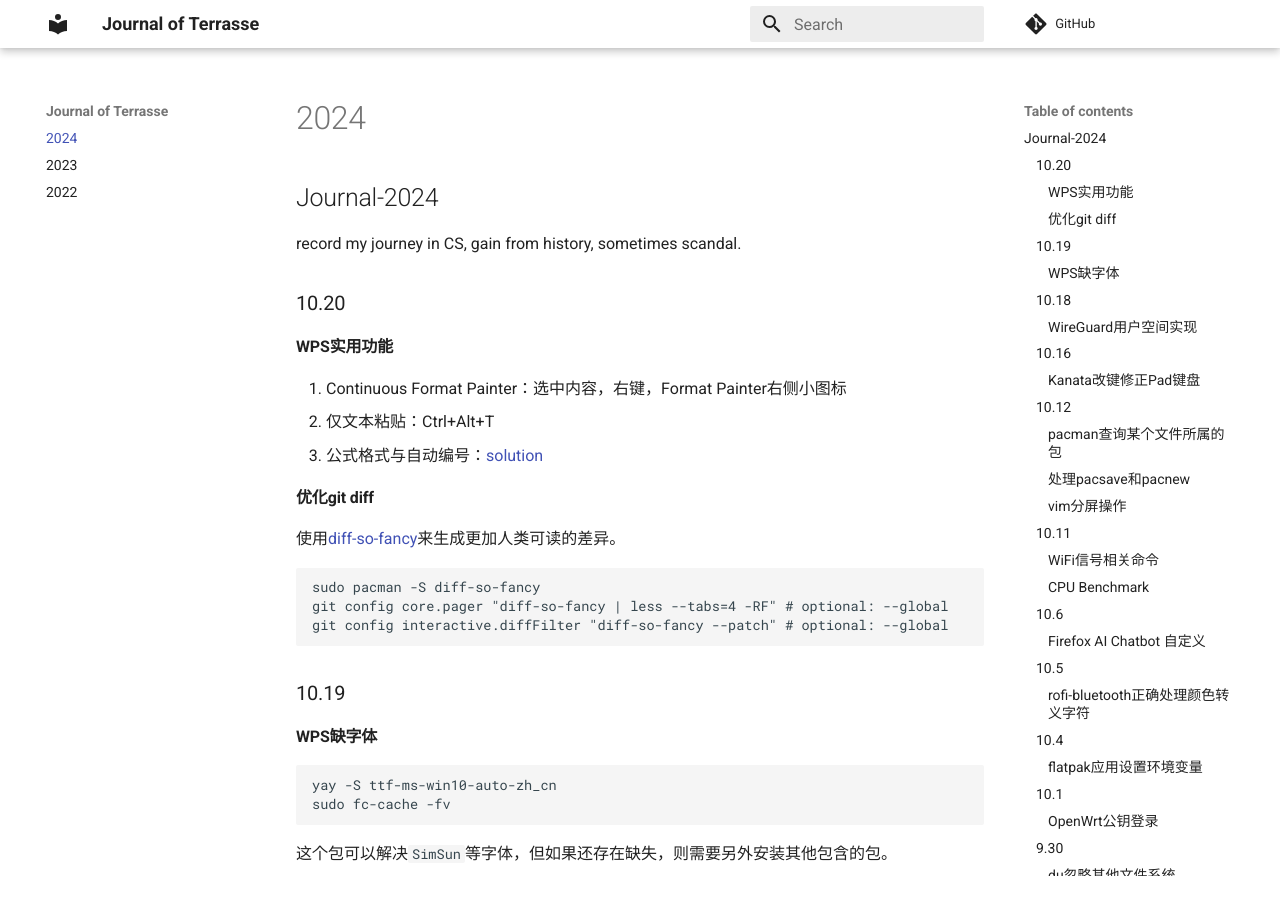
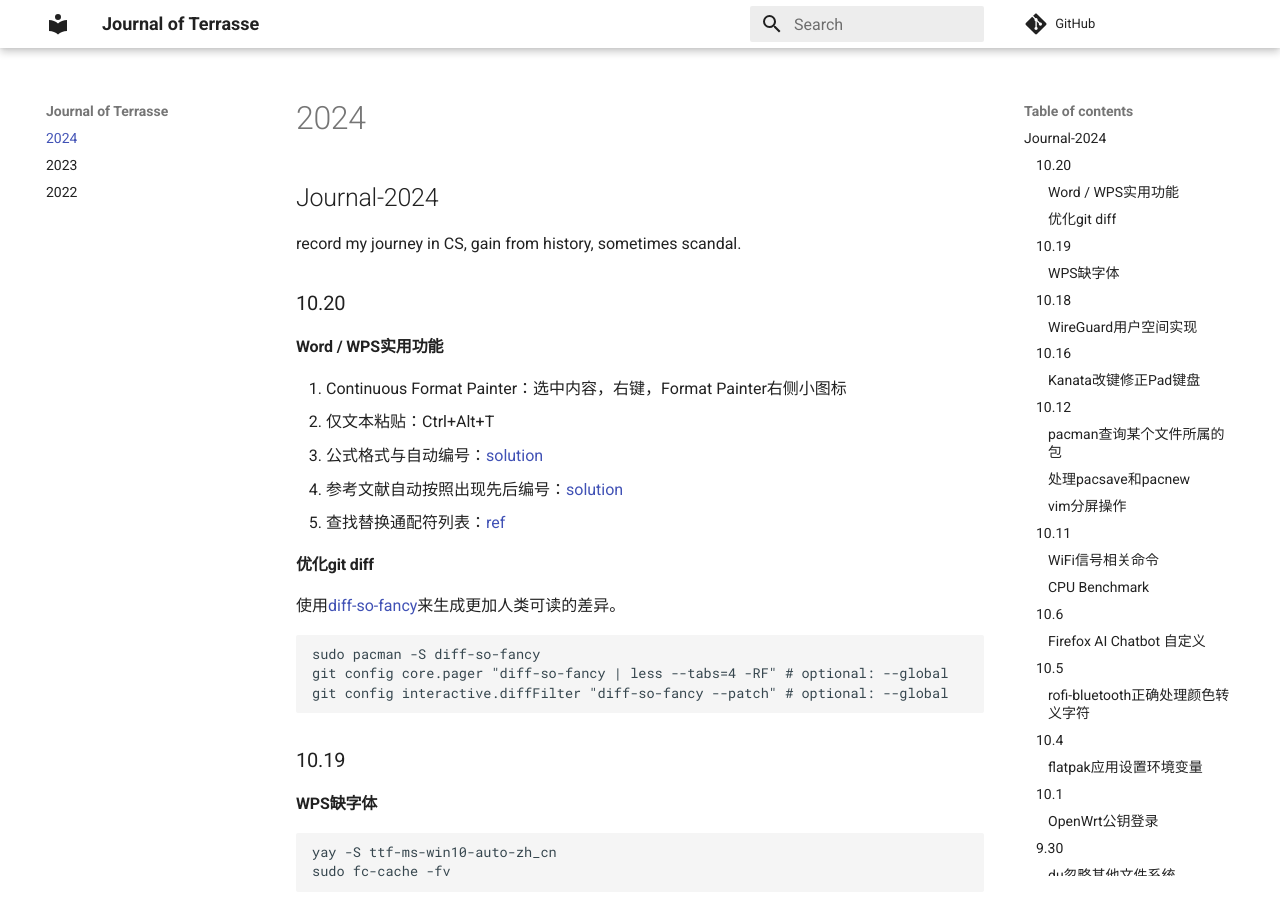
Before and after one commit to Jerry-Terrasse/journal, an MkDocs documentation site: the page built from docs/2024.md, in a window 1280 px wide and 900 px high. Built offline with MkDocs 1.6.1 and Material for MkDocs 9.7.7, drawn with Linux system fonts in a browser that asks for light colours; comment, search, counter and statistics services are not loaded.

Commit message:
update (Mon Oct 21 01:02:44 PM CST 2024)

```diff
--- a/docs/2024.md
+++ b/docs/2024.md
@@ -4,11 +4,13 @@ record my journey in CS, gain from history, sometimes scandal.
 
 ### 10.20
 
-#### WPS实用功能
+#### Word / WPS实用功能
 
 1. Continuous Format Painter：选中内容，右键，Format Painter右侧小图标
 2. 仅文本粘贴：Ctrl+Alt+T
 3. 公式格式与自动编号：[solution](https://lizhening.github.io/posts/3f9c5367/)
+4. 参考文献自动按照出现先后编号：[solution](https://github.com/Casxt/SortReference)
+5. 查找替换通配符列表：[ref](https://www.cnblogs.com/whchensir/p/5768030.html)
 
 #### 优化git diff
 
```
